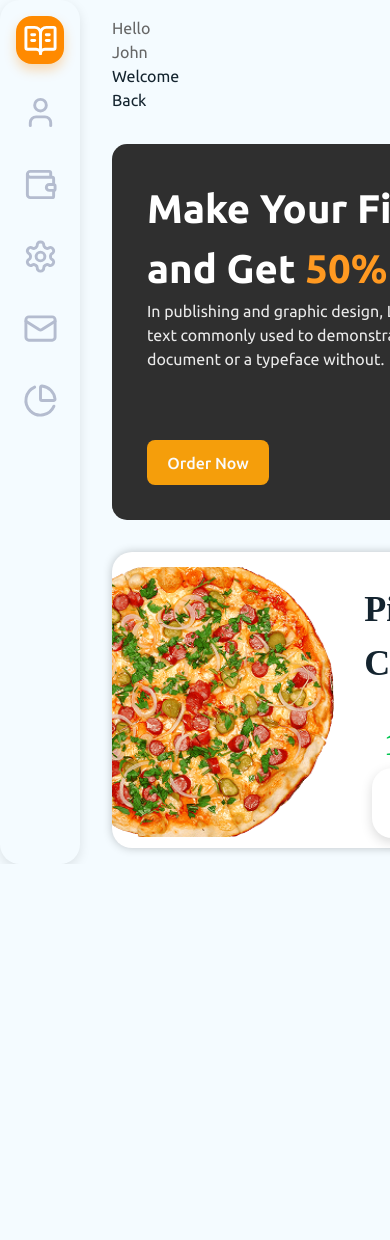
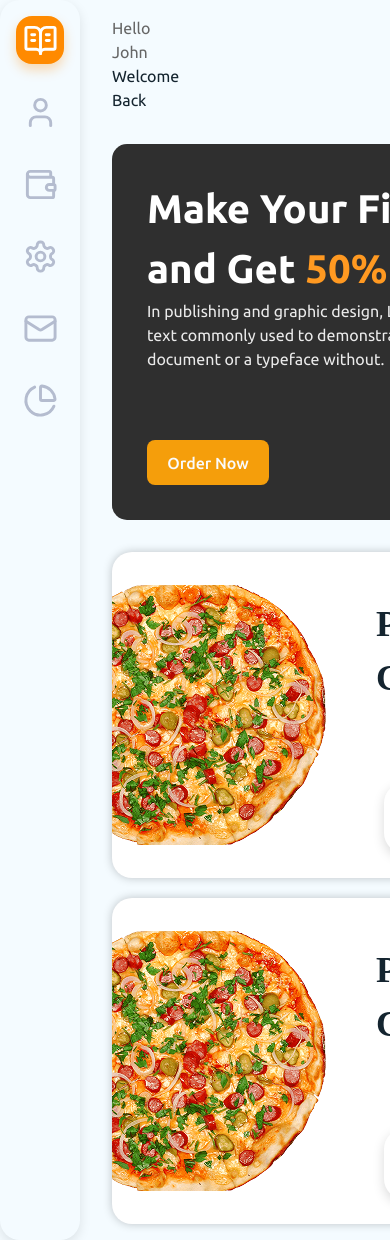
Before and after one commit to davydshcherba/PizzaShop, a React (Vite) app: page / in a window 390 px wide. Shown: the top 1240 px of the page. Before the commit the page ends 864 px from the top, so only its background shows below. Built offline with nearby package versions, Linux system fonts and the light colour scheme.

Commit message:
style(Home): adjust card layout and styling for better responsiveness
Refactor the card layout to use flexbox for better alignment and spacing. Update card styles to ensure responsiveness and consistent sizing across different screen sizes. Add a container for cards to improve layout organization.

```diff
--- a/src/Components/Card/Card.css
+++ b/src/Components/Card/Card.css
@@ -1,22 +1,27 @@
- .card{
-    width: 500px;
-    border-radius: 20px;
-    background-color: #fff;
+.card {
+  border-radius: 20px;
+  background-color: #fff;
+  display: flex;
+  flex-direction: row;
+  box-shadow: #0000003a 0px 0px 10px;
+  font-family: 'Montserrat';
+  box-sizing: border-box;
+}
 
-    display: flex;
-    flex-direction: row;
+.img_pizza {
+  width: 45%;
+  max-width: 220px;
+  height: auto;
+  object-fit: contain;
+}
+.information_block {
+  display: flex;
+  flex-direction: column;
+  justify-content: space-between;
+  padding: 15px 20px;
+  flex: 1;
+}
 
-    box-shadow: #0000003a 0px 0px 10px;
-
-    font-family: 'Montserrat';
- }
-.img_pizza{
-    width: 270px;
-    height: 270px;
-
-    margin-top: 15px;
-
-}
 .information_block > h2{
     font-size: 36px;
     width: 250px;
--- a/src/Pages/Home/App.css
+++ b/src/Pages/Home/App.css
@@ -84,3 +84,9 @@ header > div > p {
 
  font-weight: initial;
 }
+
+.cards_container {
+  display: flex;
+  flex-wrap: wrap;
+  gap: 20px;
+}
--- a/src/Pages/Home/App.tsx
+++ b/src/Pages/Home/App.tsx
@@ -34,8 +34,12 @@ function App() {
             <img src="/vippng 1.png" alt="banner_img" />
           </div>
         </div>
-
-        <Card />
+        <div className="cards_container">
+          <Card />
+          <Card />
+          <Card />
+          <Card />
+        </div>
       </main>
     </div>
   );
```
